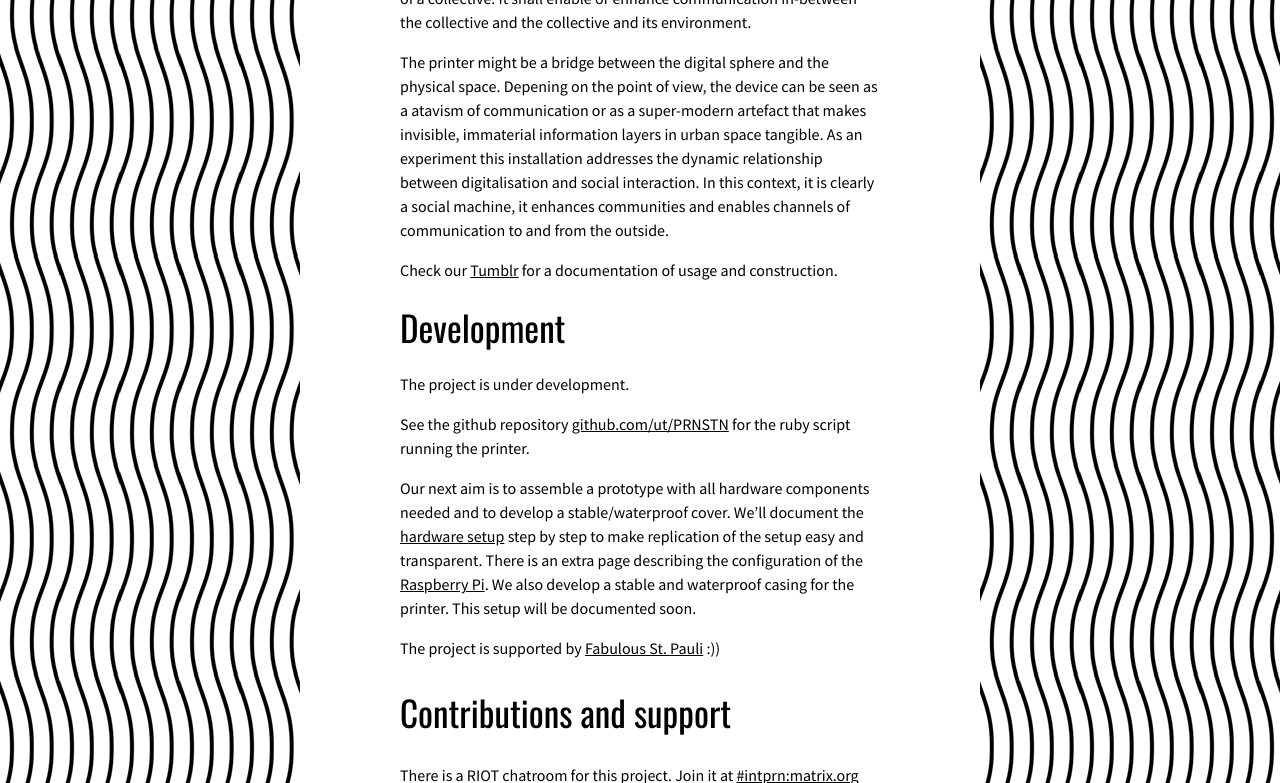
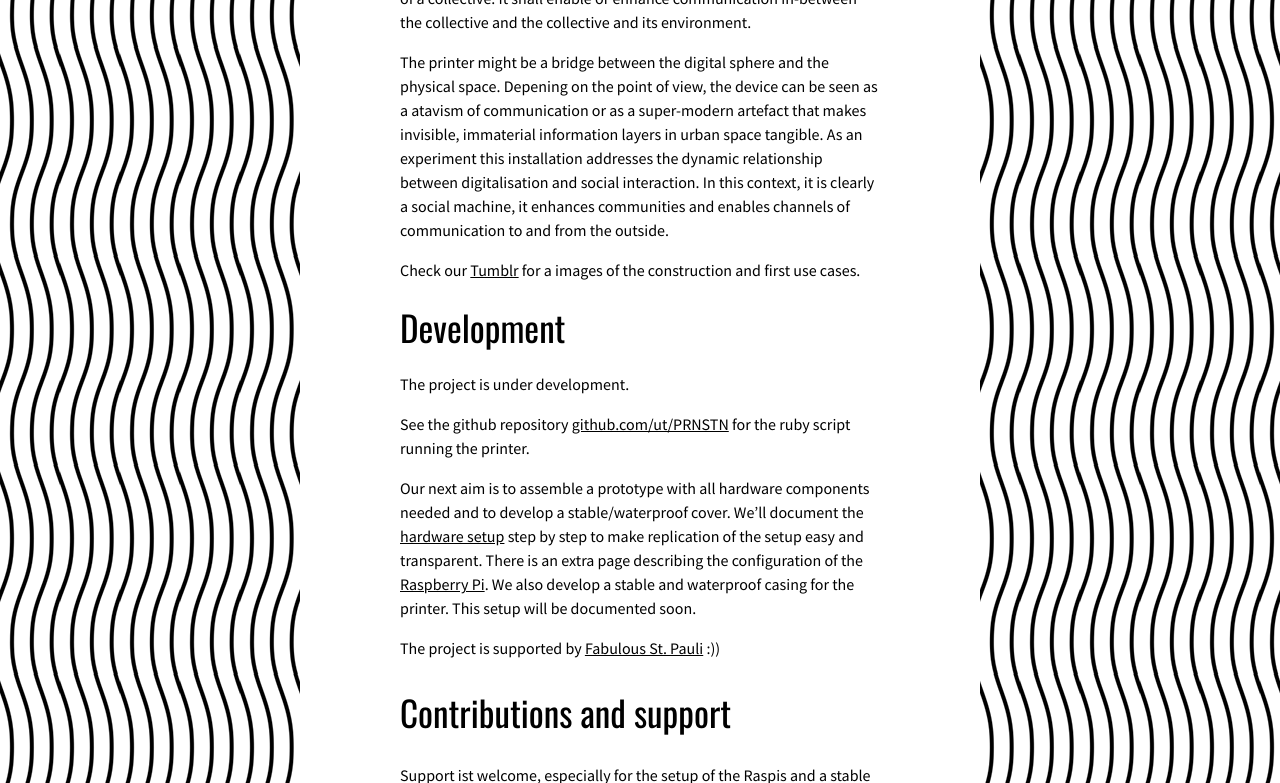
Before and after one commit to ut/INTPRN, a Jekyll site: the page built from index.md, in a window 1280 px wide and 1400 px high, scrolled down 789 px, cut to the strip 0-783 px from the top of the window. Built offline with Jekyll 4.4.1, drawn with Linux system fonts in a browser that asks for light colours; emoji names are drawn with the system emoji font; our own code applies the rules of GitHub Pages for plain Markdown files; some of the changed text lies outside the part shown.

Commit message:
Update index.md

```diff
--- a/index.md
+++ b/index.md
@@ -12,7 +12,7 @@
 
 The printer might be a bridge between the digital sphere and the physical space. Depening on the point of view, the device can be seen as a atavism of communication or as a super-modern artefact that makes invisible, immaterial information layers in urban space tangible. As an experiment this installation addresses the dynamic relationship between digitalisation and social interaction. In this context, it is clearly a social machine, it enhances communities and enables channels of communication to and from the outside.
 
-Check our [Tumblr](https://lest-print-the-internet.tumblr.com/) for a documentation of usage and construction.
+Check our [Tumblr](https://lest-print-the-internet.tumblr.com/) for a images of the construction and first use cases.
 
 ## Development
 
@@ -26,6 +26,6 @@
 
 ### Contributions and support
 
-There is a RIOT chatroom for this project. Join it at [#intprn:matrix.org](https://riot.im/app/#/room/#intprn:matrix.org)
+Support ist welcome, especially for the setup of the Raspis and a stable and persistant configuration of the wireless network. Contact us via [Github](https://github.com/ut/PRNSTN). And there is a RIOT chatroom for this project. Join it at [#intprn:matrix.org](https://riot.im/app/#/room/#intprn:matrix.org)
 
 ![Output](https://pbs.twimg.com/media/C5XbiSoWMAIYTkd.jpg)
```
